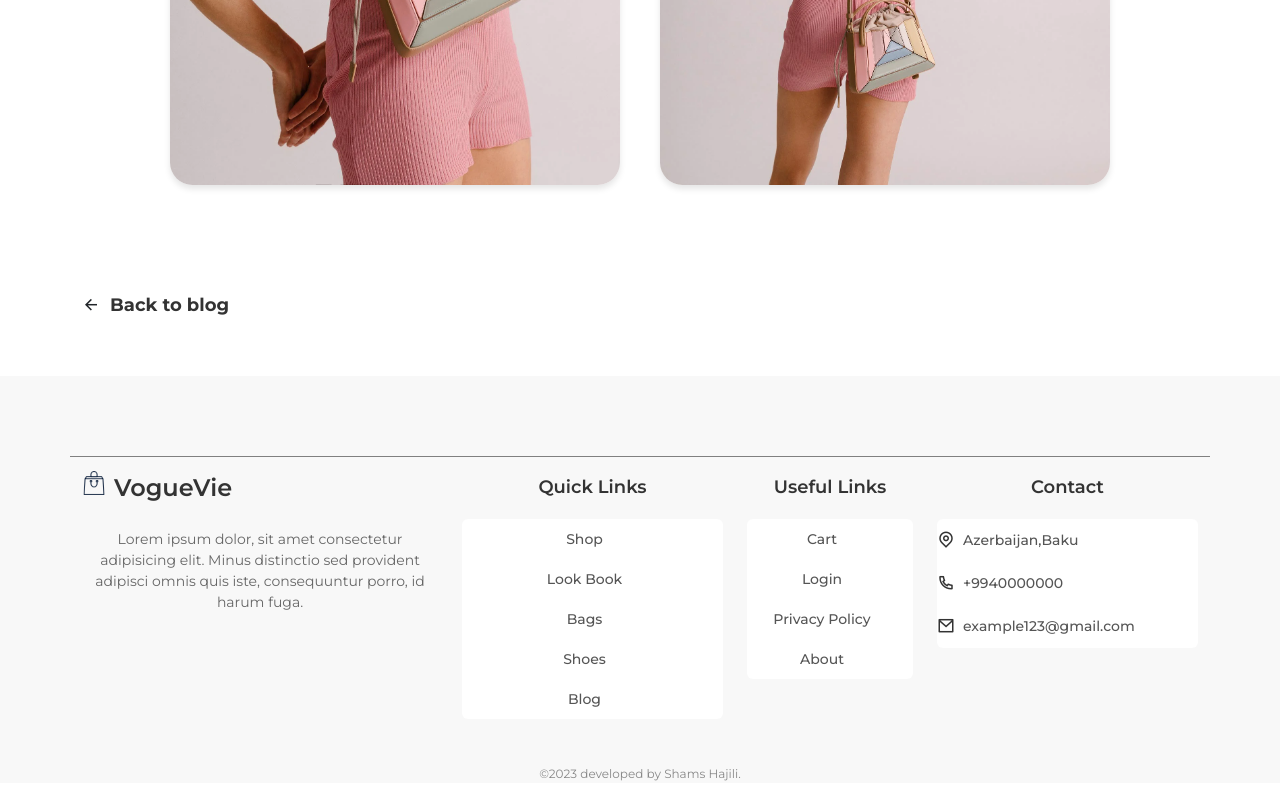
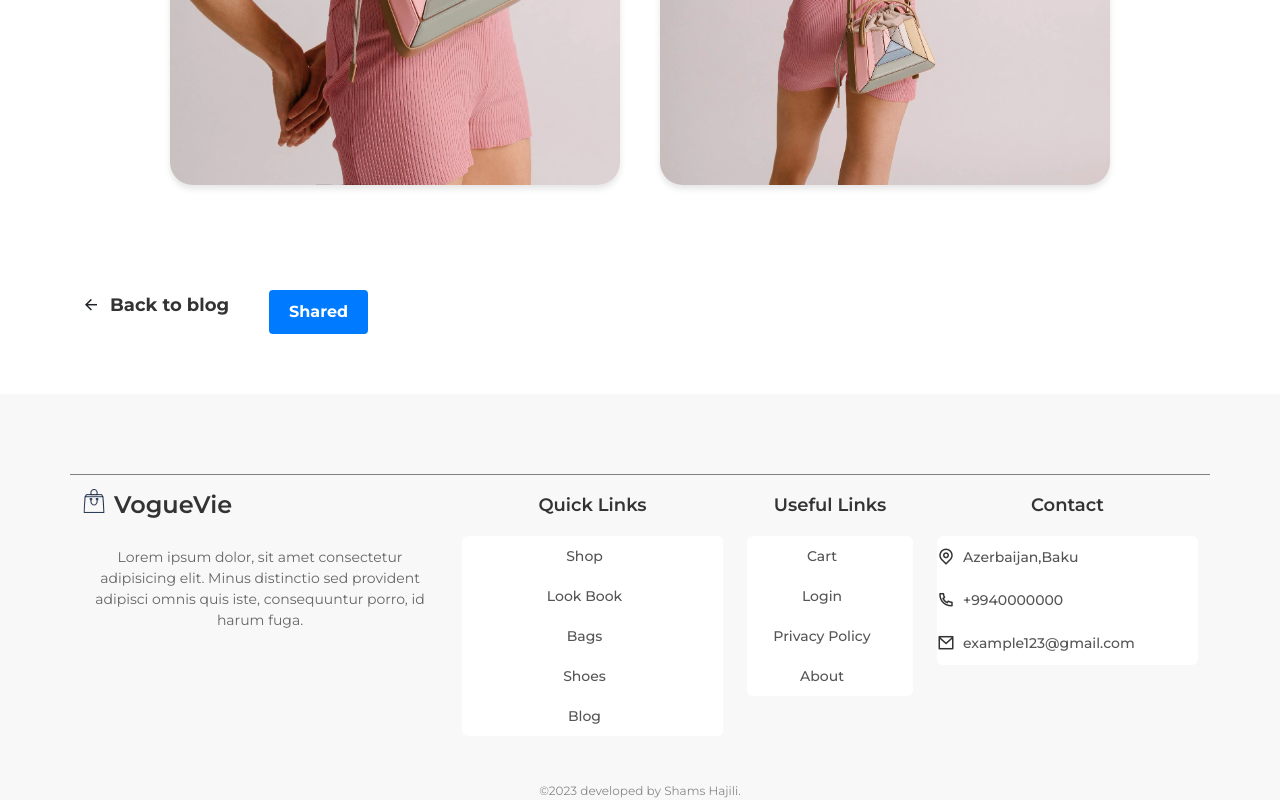
Before and after one commit to shemshajili/Ecommerce, a React (Create React App) app: page /gummy in a window 1280 px wide. Shown: the part 1120-1920 px from the top of the page. Built offline with nearby package versions, Linux system fonts and the light colour scheme; no server answers.

Commit message:
Blog page and css code added

```diff
--- a/src/pages/Intro-Gummy.jsx
+++ b/src/pages/Intro-Gummy.jsx
@@ -1,4 +1,4 @@
-import React,{useEffect} from 'react';
+import React,{useEffect,useState} from 'react';
 import Helmet from '../components/Helmet/Helmet'
 import { Container, Row, Col } from 'reactstrap'
 import '../styles/gummy.css'
@@ -6,6 +6,7 @@ import gummy from '../assets/images/blogpage.webp'
 import gummy1 from '../assets/images/blogpage2.webp'
 import gummy2 from '../assets/images/blog3.webp'
 import { Link } from 'react-router-dom';
+import { FacebookShareButton, TwitterShareButton } from 'react-share';
 
 
 const IntroGummy = () => {
@@ -22,6 +23,16 @@ const IntroGummy = () => {
             }
         }
     }, []);
+    const [isOpen, setIsOpen] = useState(false);
+
+    const toggleShareOptions = () => {
+        setIsOpen(!isOpen);
+    };
+
+    const shareUrl = window.location.href;
+    const title = 'Başlık buraya gelecek';
+
+    const instagramShareUrl = `https://www.instagram.com/?url=${encodeURIComponent(shareUrl)}`;
     return <Helmet title='News'>
         <Container>
             <Row>
@@ -37,6 +48,22 @@ const IntroGummy = () => {
                     </section>
                     <section className='gummyback'>
                     <h2 className='backto'><i className="ri-arrow-left-line"></i><Link to='/blog'>Back to blog</Link></h2>
+                    <div className="share-button">
+                                <button onClick={toggleShareOptions}>Shared</button>
+                                {isOpen && (
+                                    <div className="share-options">
+                                        <FacebookShareButton url={shareUrl} quote={title} className='share'>
+                                        <h2><i className="ri-arrow-right-line"></i>Share in Facebook</h2>
+                                        </FacebookShareButton>
+                                        <TwitterShareButton url={shareUrl} title={title} className='share'>
+                                        <h2><i className="ri-arrow-right-line"></i>Share in Twitter</h2>
+                                        </TwitterShareButton>
+                                        <a href={instagramShareUrl} target="_blank" rel="noopener noreferrer">
+                                        <p className='insta'><i className="ri-arrow-right-line"></i>Share in Instagram</p>
+                                        </a>
+                                    </div>
+                                )}
+                            </div>
                     </section>
                 </Col>
             </Row>
--- a/src/pages/Intro-Mirror.jsx
+++ b/src/pages/Intro-Mirror.jsx
@@ -52,13 +52,13 @@ const IntroMirror = () => {
                                 {isOpen && (
                                     <div className="share-options">
                                         <FacebookShareButton url={shareUrl} quote={title} className='share'>
-                                            <h2>Shared Faceebook</h2>
+                                        <h2><i className="ri-arrow-right-line"></i>Share in Facebook</h2>
                                         </FacebookShareButton>
                                         <TwitterShareButton url={shareUrl} title={title} className='share'>
-                                        <h2>Shared Twitter</h2>
+                                        <h2><i className="ri-arrow-right-line"></i>Share in Twitter</h2>
                                         </TwitterShareButton>
                                         <a href={instagramShareUrl} target="_blank" rel="noopener noreferrer">
-                                        <p className='insta'>Shared Instagram</p>
+                                        <p className='insta'><i className="ri-arrow-right-line"></i>Share in Instagram</p>
                                         </a>
                                     </div>
                                 )}
--- a/src/pages/Story.jsx
+++ b/src/pages/Story.jsx
@@ -21,6 +21,7 @@ const Story = () => {
             }
         }
     }, []);
+
     return <Helmet title='News'>
         <Container>
             <Row>
--- a/src/styles/gummy.css
+++ b/src/styles/gummy.css
@@ -73,3 +73,58 @@
       margin: 20px 0;
     }
   }
+  .share-button button {
+    background-color: #007bff;
+    color: #fff;
+    border: none;
+    border-radius: 4px;
+    padding: 10px 20px;
+    cursor: pointer;
+    transition: background-color 0.3s ease;
+    font-size: 16px;
+    font-weight: bold;
+    margin-left: 40px;
+    margin-top: -5px;
+  }
+
+  .share-button button:hover {
+    background-color: #0056b3;
+  }
+
+
+  .share-options {
+    display: flex;
+    flex-direction: column;
+    align-items: flex-start;
+    margin-top: 10px;
+  }
+
+  .share h2
+ {
+    color: #333;
+    font-weight: 600;
+    font-size: 16px;
+    margin-top: 5px;
+  }
+  .share h2:hover{
+    color: #0056b3;
+  }
+  .insta{
+    color: #000000;
+    font-weight: 600;
+    font-size: 16px;
+    margin-top: -3px;
+    margin-left: 40px;
+  }
+  .insta:hover{
+    color: #0056b3;
+  }
+
+  .share a:hover {
+    text-decoration: underline;
+  }
+
+  .share h2 {
+    color: rgb(0, 0, 0);
+    text-decoration: none;
+}
--- a/src/styles/mirror.css
+++ b/src/styles/mirror.css
@@ -75,7 +75,6 @@
     }
   }
 
-/* Paylaşım düğmesi stilini ayarlayın */
 .share-button button {
     background-color: #007bff;
     color: #fff;
@@ -94,7 +93,7 @@
     background-color: #0056b3;
   }
 
-  /* Paylaşım seçenekleri stilini ayarlayın */
+
   .share-options {
     display: flex;
     flex-direction: column;
@@ -102,19 +101,26 @@
     margin-top: 10px;
   }
 
-  .share h2,
-  .insta {
+  .share h2
+ {
     color: #333;
     font-weight: 600;
     font-size: 16px;
     margin-top: 5px;
   }
-
-  .share a {
-    text-decoration: none;
-    color: #007bff;
+  .insta{
+    color: #000000;
+    font-weight: 600;
+    font-size: 16px;
+    margin-top: -3px;
+    margin-left: 40px;
   }
 
   .share a:hover {
     text-decoration: underline;
   }
+
+  .share h2 {
+    color: rgb(0, 0, 0);
+    text-decoration: none;
+}
```
